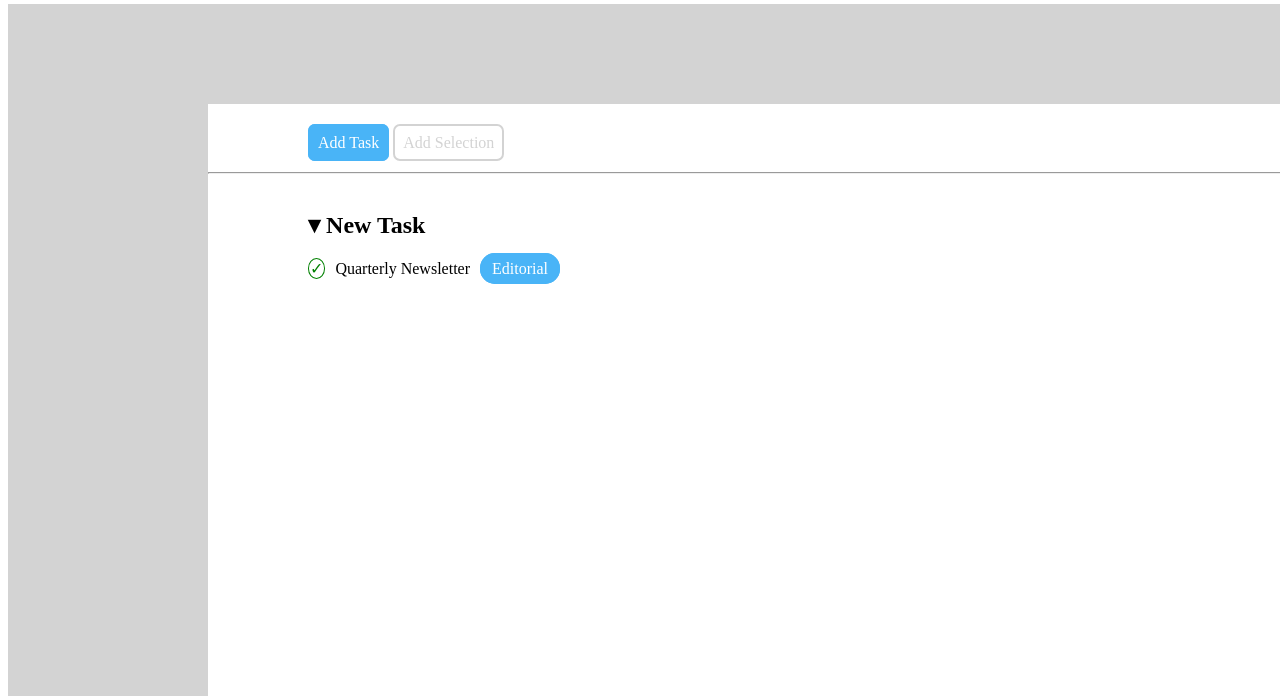
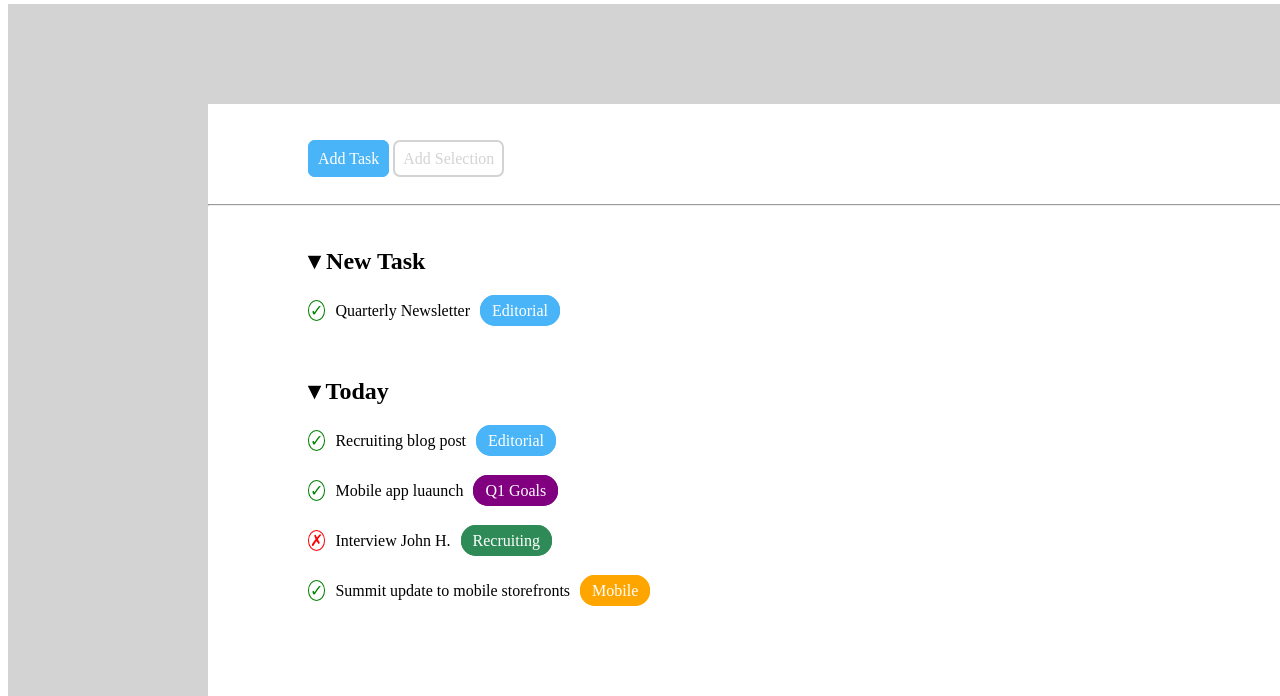
Before and after one commit to Cage37/html-css-toboolist, a plain HTML site: page index.html in a window 1280 px wide. Shown: the part 104-800 px from the top of the page. Drawn offline with Linux system fonts and the light colour scheme.

Commit message:
Aggiunta parte centrale

```diff
--- a/index.html
+++ b/index.html
@@ -24,6 +24,13 @@
             <hr id="Linea">
             <h2><strong> &#x25BE; New Task</strong></h2>
             <span class="Check">&check;</span><span>Quarterly Newsletter</span><span class="Tag">Editorial</span>
+            <h2><strong> &#x25BE; Today</strong></h2>
+            <span class="Check">&check;</span><span>Recruiting blog post</span><span class="Tag">Editorial</span><br>
+            <span class="Check">&check;</span><span>Mobile app luaunch</span><span class="Tag" id="Q1_Goals">Q1 Goals</span><br>
+            <span class="Cross">&cross;</span><span>Interview John H.</span><span class="Tag" id="Recruiting">Recruiting</span><br>
+            <span class="Check">&check;</span><span>Summit update to mobile storefronts</span><span class="Tag" id="Mobile">Mobile</span><br>
+
+
 
 
 
--- a/style.css
+++ b/style.css
@@ -19,7 +19,7 @@
 
 #Contenuto{
     width: 1000px;
-    height: 600px;
+    height: 900px;
     background-color: white;
     margin-top: 50px;
     margin-left: 150px;
@@ -27,6 +27,7 @@
     margin-bottom: 10px;
     padding-top: 30px;
     padding-left: 100px;
+    line-height: 50px;
 
 
 
@@ -56,7 +57,8 @@
 }
 
 h2{
-    margin-top: 37px;
+    margin-top: 30px;
+    margin-bottom: 0px;
 }
 
 .Check{
@@ -66,6 +68,17 @@ h2{
     padding: 1px;
     color: green;
     margin-right: 10px;
+
+}
+
+.Cross{
+    border: 1px solid red;
+    border-radius: 50%;
+    background-color: white;
+    padding: 1px;
+    color: red;
+    margin-right: 10px;
+
 }
 
 .Tag{
@@ -77,6 +90,19 @@ h2{
     padding-right: 10px;
     padding-left: 10px;
     margin-left: 10px;
+}
 
+#Q1_Goals{
+    border-color: purple;
+    background-color: purple;
+}
 
+#Recruiting{
+    border-color: seagreen;
+    background-color: seagreen;
 }
+
+#Mobile{
+    border-color: orange;
+    background-color: orange;
+}
```
